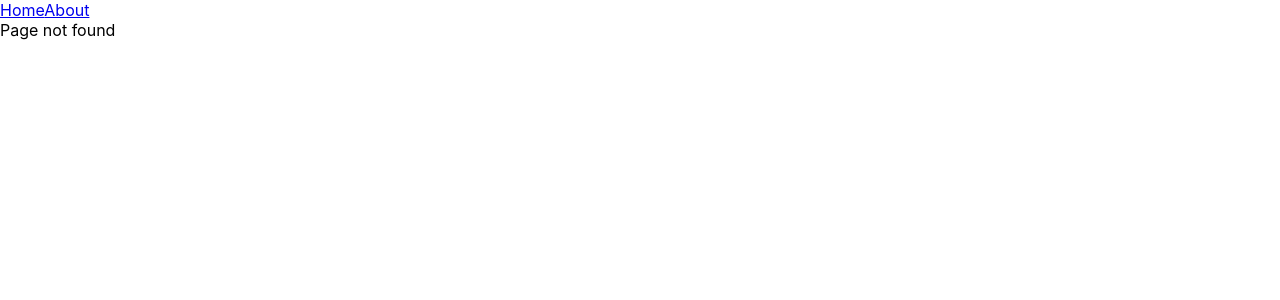
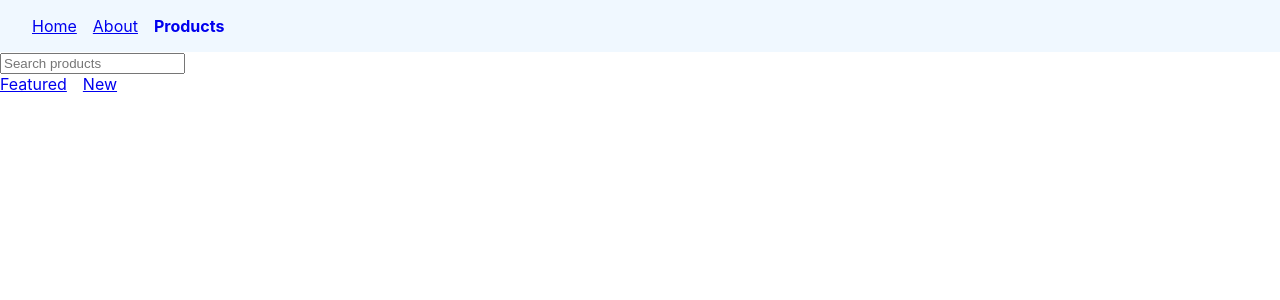
Before and after one commit to ShestakovAndrew/ReactRouterStudy, a React (Create React App) app in the folder react-router-demo/: page /products in a window 1280 px wide. Before the commit this address had no page. Shown: the top 300 px of the page. Built offline with nearby package versions, Linux system fonts and the light colour scheme.

Commit message:
React Router Tutorial: 8 - Nested Routes

```diff
--- a/react-router-demo/src/App.js
+++ b/react-router-demo/src/App.js
@@ -6,6 +6,9 @@
 import {Navbar} from "./components/Navbar";
 import {OrderSummary} from "./components/OrderSummary";
 import {NoMatch} from "./components/NoMatch";
+import {Products} from "./components/Products";
+import {FeaturedProducts} from "./components/FeaturedProducts";
+import {NewProducts} from "./components/NewProducts";
 
 function App() {
   return (
@@ -15,6 +18,10 @@
               <Route path='/' element={<Home />} />
               <Route path='about' element={<About />} />
               <Route path='order-summary' element={<OrderSummary />} />
+              <Route path='products' element={<Products />}>
+                  <Route path='featured' element={<FeaturedProducts />} />
+                  <Route path='new' element={<NewProducts />} />
+              </Route>
               <Route path='*' element={<NoMatch />} />
           </Routes>
       </>
--- /dev/null
+++ b/react-router-demo/src/components/FeaturedProducts.js
@@ -0,0 +1,3 @@
+export const FeaturedProducts = () => {
+	return <div>List of featured products</div>
+}
--- a/react-router-demo/src/components/Navbar.js
+++ b/react-router-demo/src/components/Navbar.js
@@ -10,9 +10,18 @@
 	}
 
 	return (
-		<div>
-			<NavLink style={navLinkStyles} to='/'>Home</NavLink>
-			<NavLink style={navLinkStyles} to='about'>About</NavLink>
-		</div>
+		<nav className='primary-nav'>
+			<NavLink style={navLinkStyles} to='/'>
+				Home
+			</NavLink>
+
+			<NavLink style={navLinkStyles} to='/about'>
+				About
+			</NavLink>
+
+			<NavLink style={navLinkStyles} to='/products'>
+				Products
+			</NavLink>
+		</nav>
 	)
 }
--- /dev/null
+++ b/react-router-demo/src/components/NewProducts.js
@@ -0,0 +1,3 @@
+export const NewProducts = () => {
+	return <div>List of new products</div>
+}
--- /dev/null
+++ b/react-router-demo/src/components/Products.js
@@ -0,0 +1,18 @@
+
+import React from "react";
+import {Link, Outlet} from "react-router-dom";
+
+export const Products = () => {
+	return (
+		<>
+			<div>
+				<input type='search' placeholder="Search products" />
+			</div>
+			<nav>
+				<Link to='featured'>Featured</Link>
+				<Link to='new'>New</Link>
+			</nav>
+			<Outlet />
+		</>
+	)
+}
--- a/react-router-demo/src/index.css
+++ b/react-router-demo/src/index.css
@@ -12,7 +12,7 @@
     monospace;
 }
 
-nav {
+.primary-nav {
   background-color: aliceblue;
   padding: 16px 32px;
 }
```
